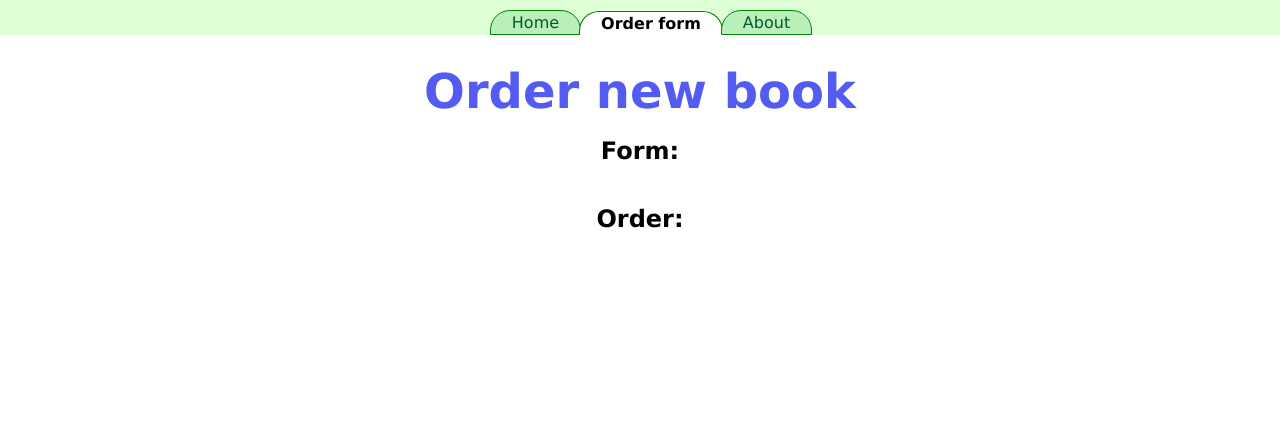
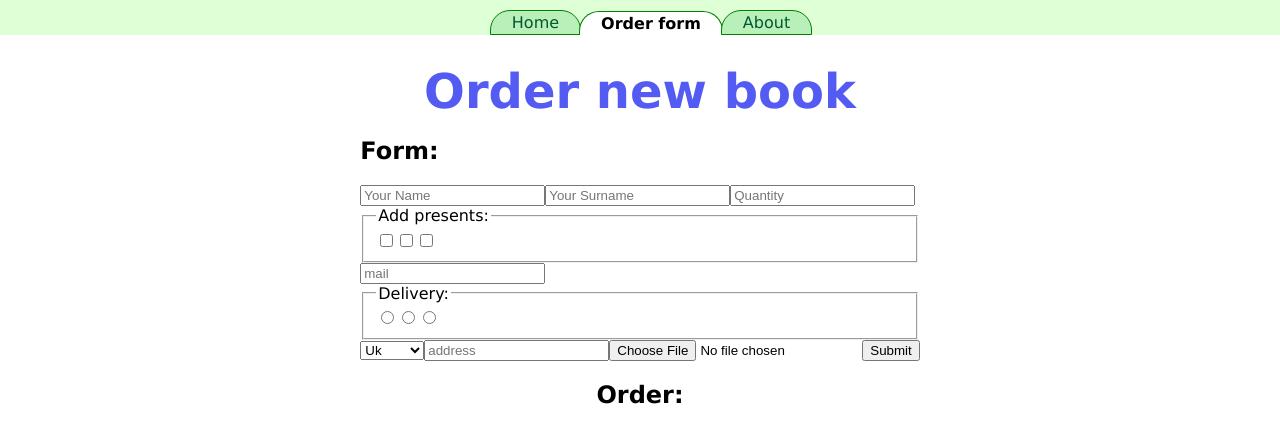
Before and after one commit to annTerry/React_Tasks, a React (Vite) app in the folder react_components/: page /forms in a window 1280 px wide. Shown: the top 442 px of the page. Built offline with nearby package versions, Linux system fonts and the light colour scheme.

Commit message:
feat: create form fields

```diff
--- a/react_components/src/components/formsComponents/orderForm.tsx
+++ b/react_components/src/components/formsComponents/orderForm.tsx
@@ -1,10 +1,46 @@
-import React from 'react';
+import React, { MouseEventHandler } from 'react';
 
 export default class OrderForms extends React.Component {
+  constructor(props: PropertyDecorator) {
+    super(props);
+    this.handleSend = this.handleSend.bind(this);
+  }
+
+  handleSend(event: React.MouseEvent<HTMLButtonElement>) {
+    event.preventDefault();
+    console.log('submit handler');
+  }
+
   render() {
     return (
       <div>
         <h2>Form:</h2>
+        <form>
+          <input type="text" id="form-name" name="name" placeholder="Your Name" />
+          <input type="text" id="form-surname" name="surname" placeholder="Your Surname" />
+          <input type="number" name="quantity" placeholder="Quantity" />
+          <fieldset>
+            <legend>Add presents:</legend>
+            <input type="checkbox" name="presents" value="postcard" />
+            <input type="checkbox" name="presents" value="wrapper" />
+            <input type="checkbox" name="presents" value="bookmark" />
+          </fieldset>
+          <input type="mail" name="mail" placeholder="mail" />
+          <fieldset>
+            <legend>Delivery:</legend>
+            <input type="radio" name="send" value="post" />
+            <input type="radio" name="send" value="dhl" />
+            <input type="radio" name="send" value="pony" />
+          </fieldset>
+          <select name="country" placeholder="Country">
+            <option value="UK">Uk</option>
+            <option value="Ireland">Ireland</option>
+            <option value="France">France</option>
+          </select>
+          <input type="text" name="address" placeholder="address" />
+          <input type="file" name="invoice" placeholder="Upload check" accept=".jpg,.png,.svg" />
+          <button onClick={this.handleSend}>Submit</button>
+        </form>
       </div>
     );
   }
```
Also changed, not shown: react_components/src/common/types.ts (+12 -0 lines).
